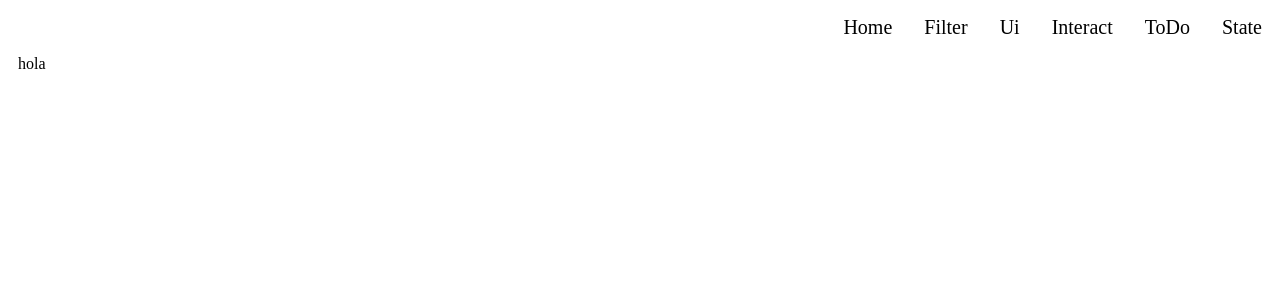
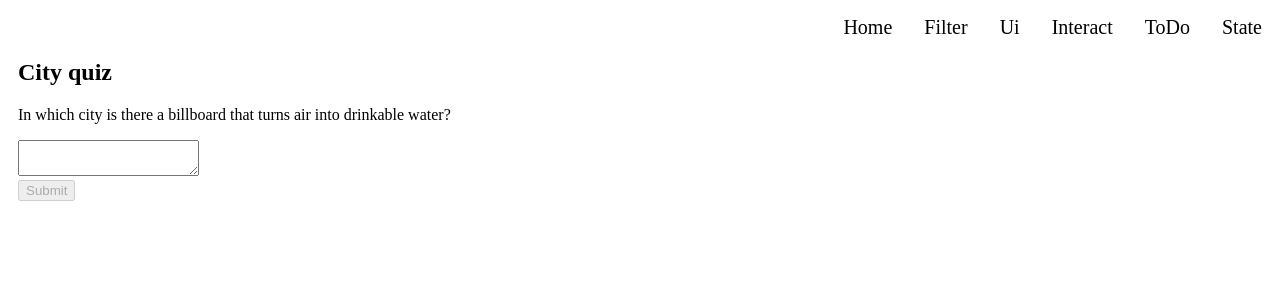
Before and after one commit to mszahan/react-official, a React (Vite) app: page /state in a window 1280 px wide. Shown: the top 300 px of the page. Built offline with nearby package versions, Linux system fonts and the light colour scheme.

Commit message:
used the declarative ui for submitting forms and using the state

```diff
--- /dev/null
+++ b/src/components/state/DeclaritiveUi.jsx
@@ -0,0 +1,77 @@
+import { useState } from "react"
+
+
+export default function Form () {
+    const [answer, setAnswer] = useState('');
+    const [error, setError] = useState(null);
+    const [status, setStatus] = useState('typing')
+
+    if (status === 'success') {
+        return <h1>That's right</h1>
+    }
+
+    if (status ==='submitting') {
+        return <h1>submitting the form ....</h1>
+    }
+
+    async function handleSubmit(e) {
+        e.preventDefault();
+        setStatus('submitting');
+
+        try {
+            await submitForm(answer);
+            setStatus('success');
+        } catch (err) {
+            setStatus('typing')
+            setError(err);
+        }
+    }
+
+    function handleTextAreaChange(e) {
+        setAnswer(e.target.value)
+    }
+
+    return (
+        <div>
+
+            <h2>City quiz</h2>
+            <p>In which city is there a billboard that turns air into drinkable water?</p>
+            <form onSubmit={handleSubmit}>
+                <textarea
+                value={answer}
+                onChange={handleTextAreaChange}
+                disabled={status === 'submitting'}
+                />
+                <br />
+                <button
+                disabled={
+                    answer.length === 0 ||
+                    status === 'submitting'
+                }
+                >
+                    Submit</button>
+
+                    {
+                        error !== null &&
+                        <p className="error">
+                            {error.message}
+                        </p>
+                    }
+            </form>
+        </div>
+    )
+
+    function submitForm(answer) {
+        // pretend it's hitting the network
+        return new Promise((resolve, reject) => {
+            setTimeout(() => {
+                let shouldError = answer.toLowerCase() !== 'lima'
+                if (shouldError) {
+                    reject(new Error('Wrong answer, try again'));
+                } else {
+                    resolve();
+                }
+            }, 1500)
+        })
+    }
+}
--- a/src/components/state/ManagingState.jsx
+++ b/src/components/state/ManagingState.jsx
@@ -1,10 +1,10 @@
-
+import Form from "./DeclaritiveUi"
 
 
 export default function ManagingState() {
     return (
         <div className="state">
-            hola
+            <Form/>
         </div>
     )
 }
```
